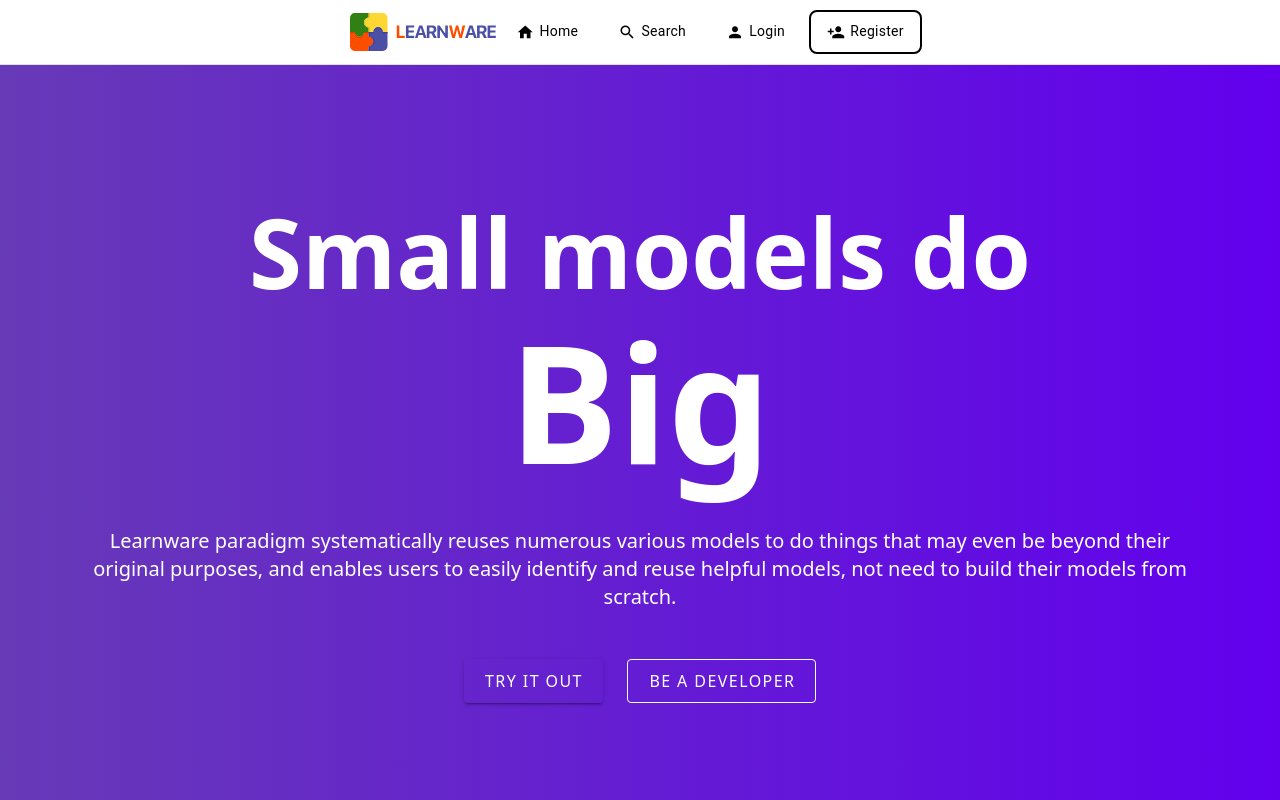
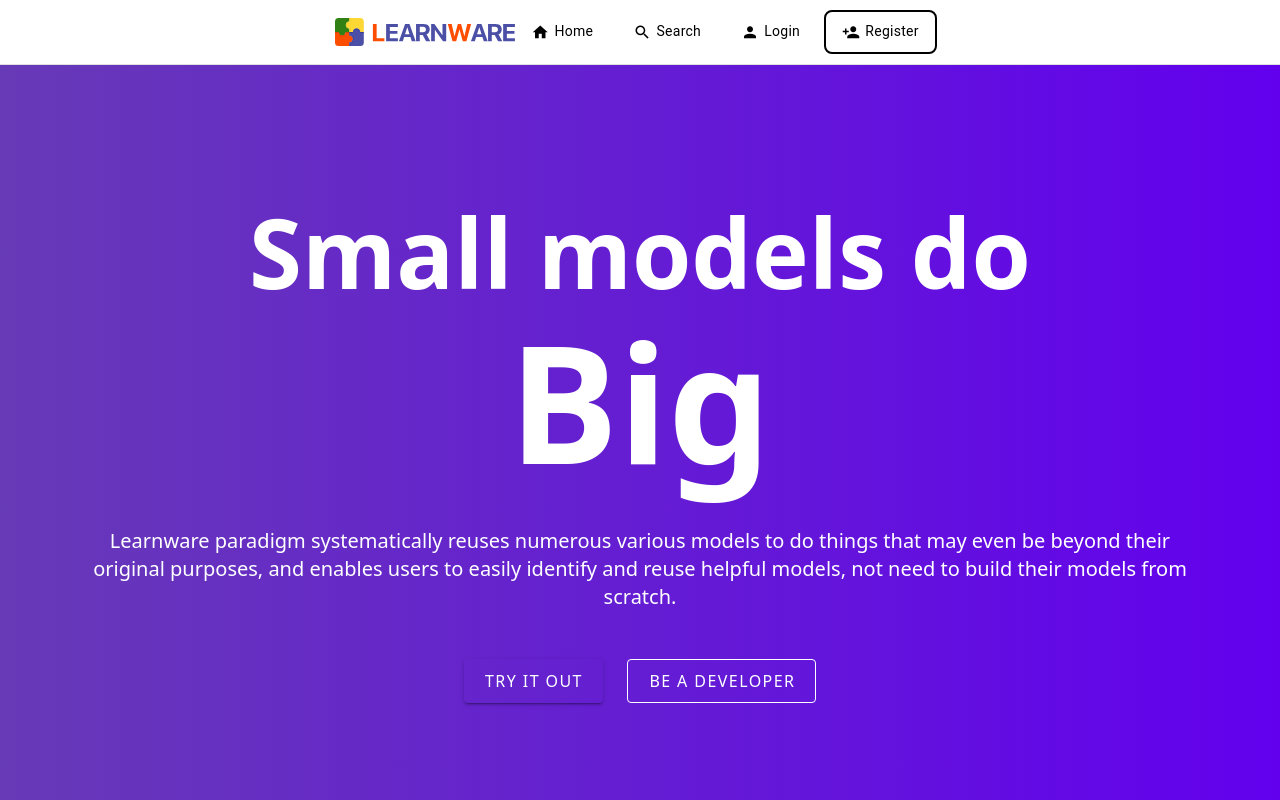
Before and after one commit to Learnware-LAMDA/Beimingwu, a Vue app: page /search in a window 1280 px wide. Shown: the top 800 px of the page. Built offline with nearby package versions, Linux system fonts and the light colour scheme.

Commit message:
[MNT] Larger font in logo

```diff
--- a/src/components/App/AppBar.vue
+++ b/src/components/App/AppBar.vue
@@ -45,7 +45,7 @@ const filteredRoutes = computed(() => {
             <v-app-bar-nav-icon v-if="['xs', 'sm'].includes(display.name.value)"
                 @click="() => emit('update:drawerOpen', !drawerOpen)"></v-app-bar-nav-icon>
             <v-toolbar-items class="cursor-pointer" @click="() => router.push('/')">
-                <v-img contain width="150" :src="lamdaLogo"></v-img>
+                <v-img contain width="180" :src="lamdaLogo"></v-img>
             </v-toolbar-items>
             <v-spacer></v-spacer>
 
```
Also changed, not shown: public/logo.svg.
